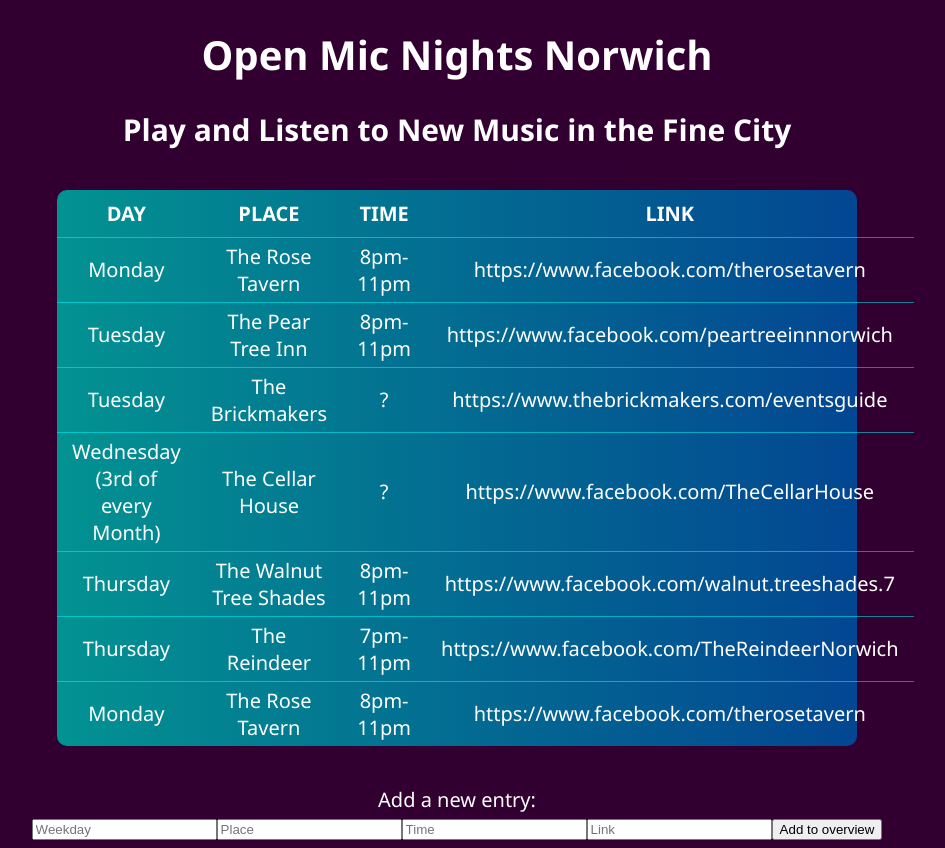
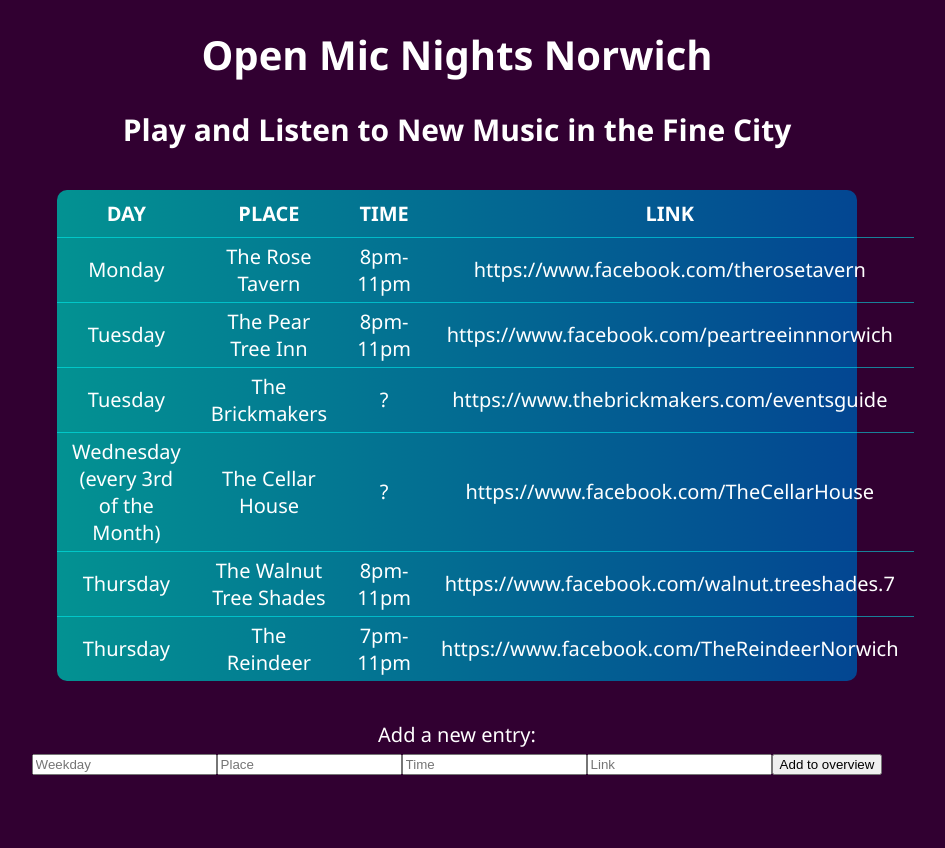
Before and after one commit to jonas-diete/norwich-open-mics, a React (Create React App) app: page / in a window 1280 px wide. Shown: the whole page, without its empty margins (183-1128 px from the left). After the commit the page ends 800 px from the top, so only its background shows below. Built offline with nearby package versions, Linux system fonts and the light colour scheme.

Commit message:
added an openmic component that renders each table row individually

```diff
--- a/src/App.js
+++ b/src/App.js
@@ -46,7 +46,7 @@
   return (
     <>
       <Header />
-      <Overview openMics = {openMics}/>
+      <Overview openMics={openMics}/>
       <AddEntry />
     </>
   );
--- /dev/null
+++ b/src/OpenMic.js
@@ -0,0 +1,14 @@
+import React from 'react'
+
+const OpenMic = ({ data }) => {
+  return (
+    <tr>
+      <td>{data.day}</td>
+      <td>{data.place}</td>
+      <td>{data.time}</td>
+      <td>{data.link}</td>
+    </tr>
+  );
+}
+
+export default OpenMic;
--- a/src/Overview.js
+++ b/src/Overview.js
@@ -1,56 +1,22 @@
 import React from 'react';
+import OpenMic from './OpenMic';
 
 const Overview = ({ openMics }) => {
   return (
     <table>
+      <tbody>
         <tr>
           <th>Day</th>
           <th>Place</th>
           <th>Time</th>
           <th>Link</th>
         </tr>
-      <tr>
-        <td>Monday</td>
-        <td>The Rose Tavern</td>
-        <td>8pm-11pm</td>
-        <td>https://www.facebook.com/therosetavern</td>
-      </tr>
-      <tr>
-        <td>Tuesday</td>
-        <td>The Pear Tree Inn</td>
-        <td>8pm-11pm</td>
-        <td>https://www.facebook.com/peartreeinnnorwich</td>
-      </tr>
-      <tr>
-        <td>Tuesday</td>
-        <td>The Brickmakers</td>
-        <td>?</td>
-        <td>https://www.thebrickmakers.com/eventsguide </td>
-      </tr>
-      <tr>
-        <td>Wednesday (3rd of every Month)</td>
-        <td>The Cellar House</td>
-        <td>?</td>
-        <td>https://www.facebook.com/TheCellarHouse</td>
-      </tr>
-      <tr>
-        <td>Thursday</td>
-        <td>The Walnut Tree Shades</td>
-        <td>8pm-11pm</td>
-        <td>https://www.facebook.com/walnut.treeshades.7</td>
-      </tr>
-      <tr>
-        <td>Thursday</td>
-        <td>The Reindeer</td>
-        <td>7pm-11pm</td>
-        <td>https://www.facebook.com/TheReindeerNorwich</td>
-      </tr>
-      <tr>
-        <td>{openMics[0].day}</td>
-        <td>{openMics[0].place}</td>
-        <td>{openMics[0].time}</td>
-        <td>{openMics[0].link}</td>
-      </tr>
+        {
+          openMics.map(openMic => {
+            return <OpenMic data={ openMic } />
+          })
+        }
+      </tbody>
     </table>
   );
 }
```
Lines whose indentation alone changed are shown as unchanged.
